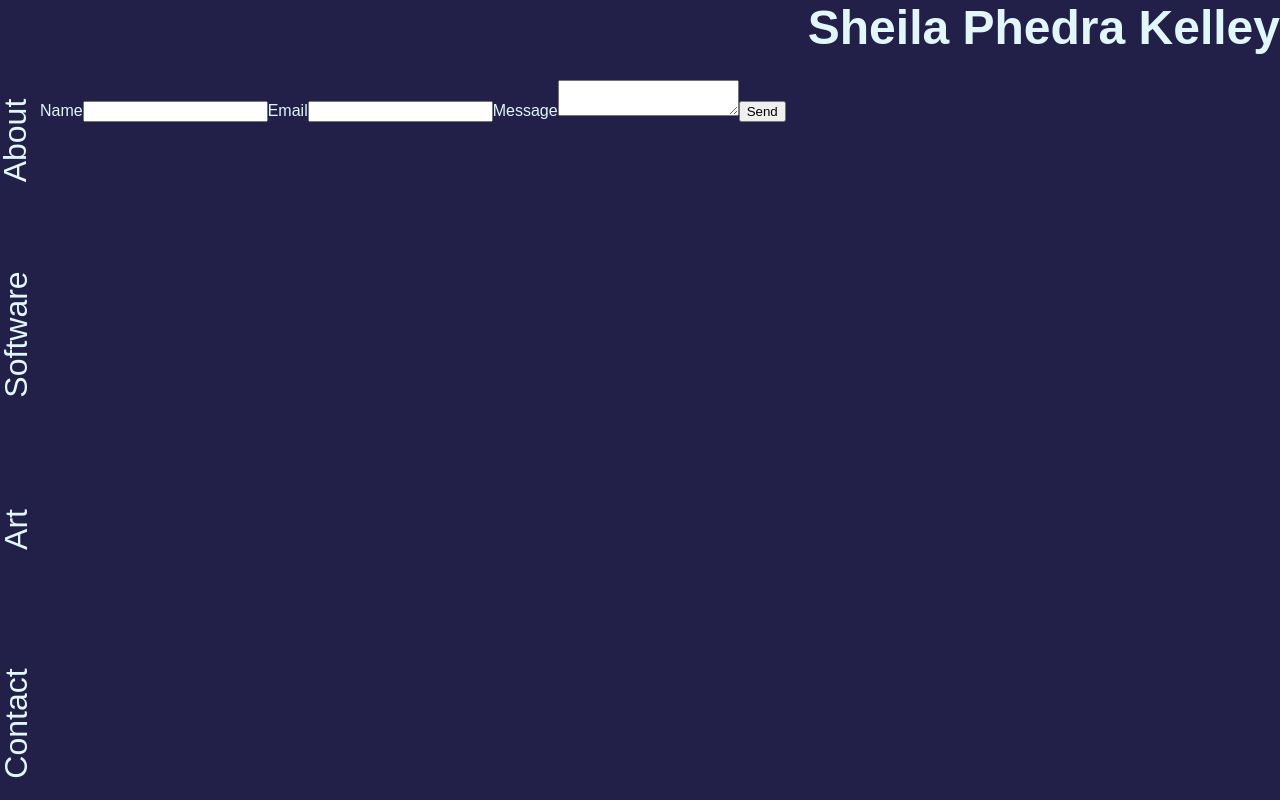
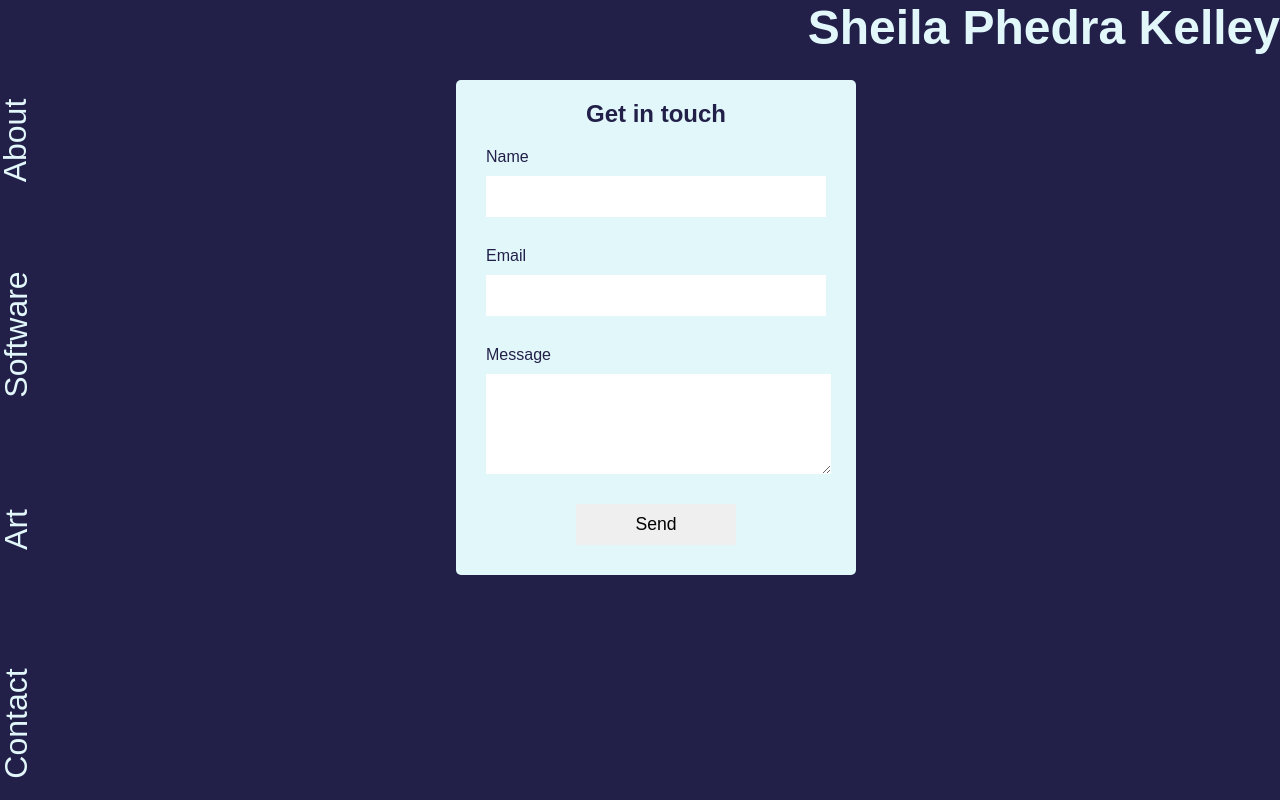
Before and after one commit to shephekay/2024-portfolio, a React (Vite) app: page /contact in a window 1280 px wide. Built offline with nearby package versions, Linux system fonts and the light colour scheme.

Commit message:
contact-styling functional

```diff
--- a/src/App.scss
+++ b/src/App.scss
@@ -186,6 +186,55 @@ h1 {
 
 }
 
+.Contact {
+  // background-color: black;
+  .contact-form {
+    margin-left: auto;
+    margin-right: auto;
+    // position: absolute;
+    // top: 50%;
+    // left: 37%;
+    // margin: 15px;
+    border-radius: 5px;
+	  box-sizing: border-box;
+    padding:  0 30px 30px;
+    width: 400px;
+    display: flex;
+    flex-direction: column;
+    background-color: $font-color;
+    color: #222049 ;
+    h2 {
+     text-align: center;
+    }
+    label {
+      margin-bottom: 10px;
+    }
+    input {
+      margin-bottom: 30px;
+      font-size: 1.1em;
+      padding: 10px;
+      border: none;
+      outline: none;
+    }
+    textarea {
+      height: 80px;
+      font-size: 1rem;
+      max-width: 325px;
+      min-width: 325px;
+      padding: 10px;
+      border: none;
+      outline: none;
+    }
+    .submit {
+      margin: 30px 90px 0px;
+      // width: 100px;
+      &:hover {
+        background-color: red;
+        cursor: pointer;
+      }
+    }
+  }
+}
 
 
 /* You can add more styles and adjust colors, fonts, and sizes to fit your design */
--- a/src/components/ContactForm.jsx
+++ b/src/components/ContactForm.jsx
@@ -1,5 +1,6 @@
 import { useState } from 'react';
 import emailjs from '@emailjs/browser';
+import '../App.scss';
 
 const ContactForm = () => {
     const [isSubmitting, setIsSubmitting] = useState(false);
@@ -36,14 +37,15 @@ const ContactForm = () => {
       e.target.reset();
     };
     return (
-      <form onSubmit={sendEmail}>
+      <form className='contact-form' onSubmit={sendEmail}>
+        <h2>Get in touch</h2>
         <label>Name</label>
-        <input type="text" name="user_name" />
+        <input type="text" name="user_name" required/>
         <label>Email</label>
-        <input type="email" name="user_email" />
+        <input type="email" name="user_email" required/>
         <label>Message</label>
-        <textarea name="message" />
-        <input type="submit" value="Send" disabled={isSubmitting} />
+        <textarea name="message" required/>
+        <input className='submit' type="submit" value="Send" disabled={isSubmitting} />
         {stateMessage && <p>{stateMessage}</p>}
       </form>
     );
--- a/src/pages/Art.jsx
+++ b/src/pages/Art.jsx
@@ -27,7 +27,6 @@ const images = [
   },
 
 ]
-console.log(images)
 // let images = import({ BlurryL from filmfoto' } );
 // const imageList = images.map((e, idx) =>
 
```
